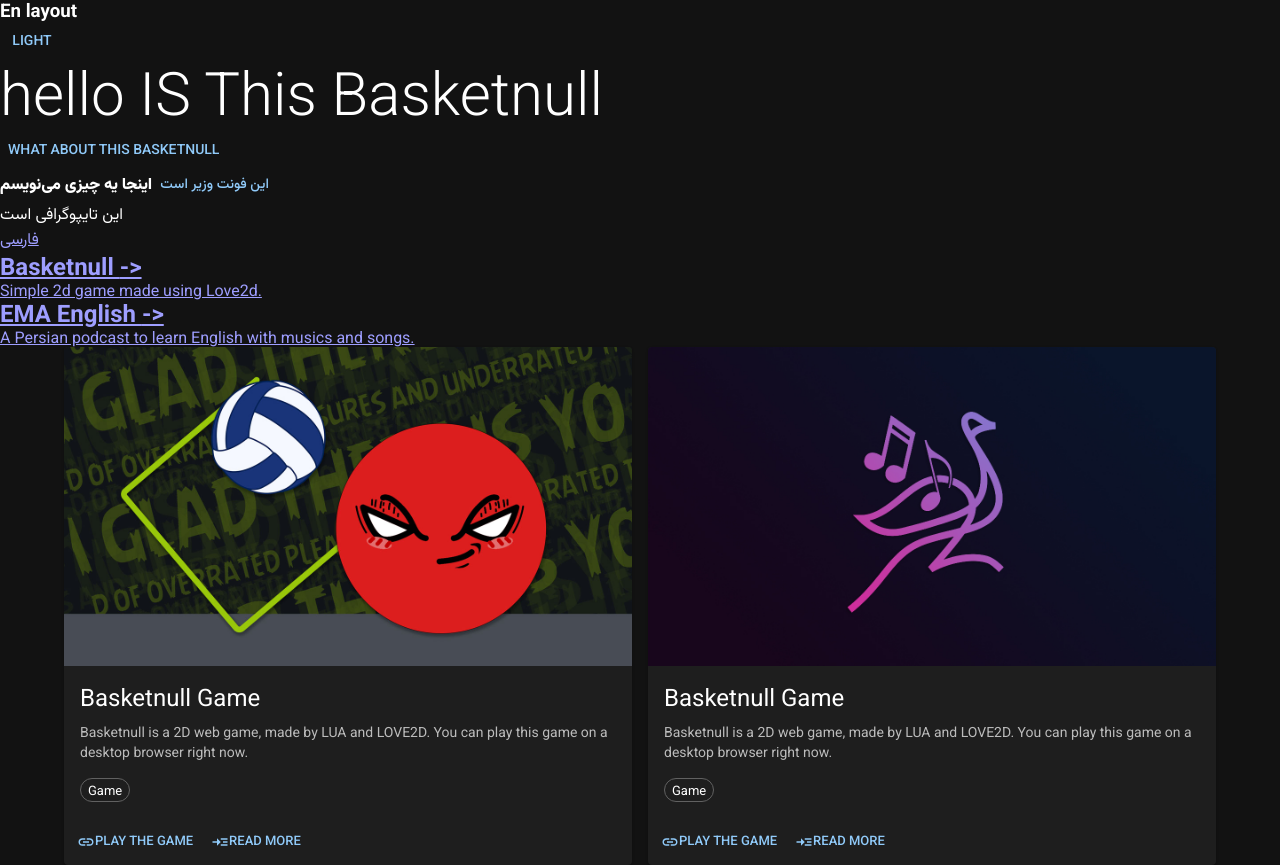
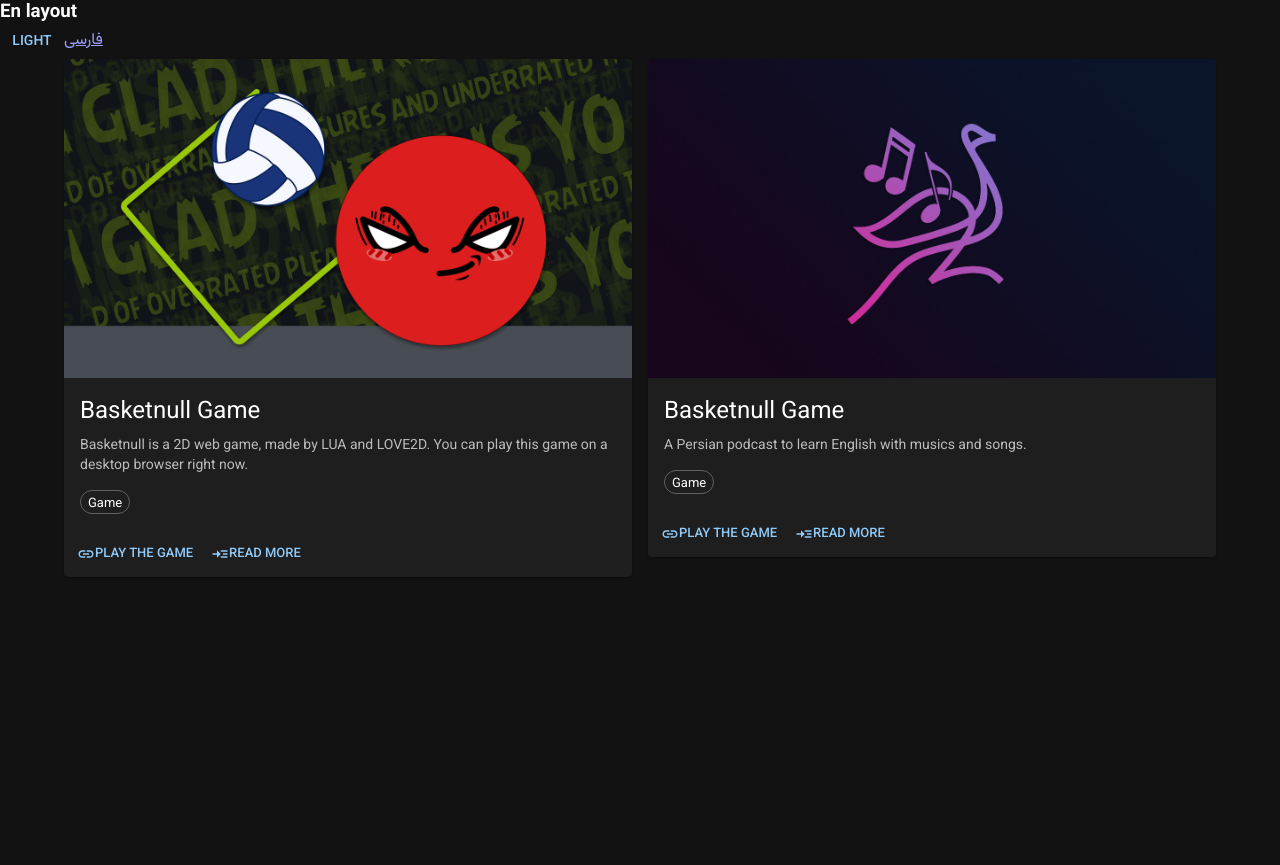
Before and after one commit to mitinull/portfolio-blog-nextjs-mui-multilanguage, a Next.js app: page / in a window 1280 px wide. After the commit the page ends 800 px from the top, so only its background shows below. Built offline with nearby package versions, Linux system fonts and the light colour scheme.

Commit message:
Implementing "switch language" and "card wrapper" strategies

```diff
--- a/app/(index)/page.jsx
+++ b/app/(index)/page.jsx
@@ -1,9 +1,10 @@
 import { BasketnullCard } from "@/components/cards/BasketnullCard";
 import { EmaEnglishCard } from "@/components/cards/EmaEnglishCard";
+import { PostsContainer } from "@/components/PostsContainer";
+import { PostWrapper } from "@/components/PostWrapper";
 import { SwitchTheme } from "@/components/SwitchTheme";
 import { vazir } from "@/utils/fonts";
 import { generateHreflang } from "@/utils/generateHreflang";
-import { Box, Button, Container, Grid, Typography } from "@mui/material";
 import Link from "next/link";
 
 export const metadata = {
@@ -28,48 +29,24 @@
 };
 
 export default function Home() {
+  const lang = "en";
+
   return (
     <main>
       <SwitchTheme />
-      <Typography variant="h2">hello IS This Basketnull</Typography>
-      <Button>what About this Basketnull</Button>
-      <Box fontWeight={900} component="div" className={vazir.className}>
-        اینجا یه چیزی می‌نویسم
-        <Button>این فونت وزیر است</Button>
-        <Typography>این تایپوگرافی است</Typography>
-      </Box>
+
       <Link href="/fa" className={vazir.className}>
         فارسی
       </Link>
-      <div>
-        <Link href="./basketnull">
-          <div>
-            <h2>
-              Basketnull <span>-&gt;</span>
-            </h2>
-            <p>Simple 2d game made using Love2d.</p>
-          </div>
-        </Link>
 
-        <Link href="ema-english">
-          <div>
-            <h2>
-              EMA English <span>-&gt;</span>
-            </h2>
-            <p>A Persian podcast to learn English with musics and songs.</p>
-          </div>
-        </Link>
-      </div>
-      <Container>
-        <Grid container spacing={2}>
-          <Grid item sm={6}>
-            <BasketnullCard />
-          </Grid>
-          <Grid item sm={6}>
-            <EmaEnglishCard />
-          </Grid>
-        </Grid>
-      </Container>
+      <PostsContainer>
+        <PostWrapper>
+          <BasketnullCard lang={lang} />
+        </PostWrapper>
+        <PostWrapper>
+          <EmaEnglishCard lang={lang} />
+        </PostWrapper>
+      </PostsContainer>
     </main>
   );
 }
--- a/app/fa/layout.jsx
+++ b/app/fa/layout.jsx
@@ -1,6 +1,4 @@
 import "../globals.css";
-import { HREFLANG_PATHS } from "../../utils/constants";
-import { SwitchTheme } from "../../components/SwitchTheme";
 import { vazir } from "@/utils/fonts";
 import { Providers } from "@/utils/providers";
 
@@ -9,8 +7,7 @@
     <html lang="fa-IR" dir="rtl" suppressHydrationWarning>
       <body className={vazir.className}>
         <Providers>
-          <SwitchTheme />
-          <h3 style={{ position: "absolute" }}>FaLayout</h3>
+          <h3>FaLayout</h3>
           {children}
         </Providers>
       </body>
--- /dev/null
+++ b/components/PostWrapper.jsx
@@ -0,0 +1,9 @@
+import { Grid } from "@mui/material";
+
+export function PostWrapper({ children }) {
+  return (
+    <Grid item sm={6}>
+      {children}
+    </Grid>
+  );
+}
--- /dev/null
+++ b/components/PostsContainer.jsx
@@ -0,0 +1,11 @@
+import { Container, Grid } from "@mui/material";
+
+export function PostsContainer({ children }) {
+  return (
+    <Container>
+      <Grid container spacing={2}>
+        {children}
+      </Grid>
+    </Container>
+  );
+}
--- a/components/cards/BasketnullCard.jsx
+++ b/components/cards/BasketnullCard.jsx
@@ -10,8 +10,8 @@
   Typography,
 } from "@mui/material";
 
-export function BasketnullCard() {
-  const language = "english";
+export function BasketnullCard({lang}) {
+  const language = lang;
 
   return (
     <Card>
@@ -29,12 +29,12 @@
       />
       <CardContent>
         <Typography gutterBottom variant="h5" component="div">
-          {language === "english"
+          {language === "en"
             ? "Basketnull Game"
             : "بازی بسکتنال (Basketnull)"}
         </Typography>
         <Typography variant="body2" color="text.secondary">
-          {language === "english"
+          {language === "en"
             ? `Basketnull is a 2D web game, made by LUA and LOVE2D. You can play
         this game on a desktop browser right now.`
             : `بازی بسکتنال یک بازی دو بعدی تحت وب است. این بازی با زبان Lua و فریمورک Love2D ساخته شده است.
@@ -42,7 +42,7 @@
         </Typography>
         <Stack direction="row" mt={2}>
           <Chip
-            label={language === "english" ? "Game" : "بازی سازی"}
+            label={language === "en" ? "Game" : "بازی سازی"}
             size="small"
             variant="outlined"
           />
@@ -51,16 +51,16 @@
       <CardActions>
         <Button size="small">
           <LinkIcon sx={{ fontSize: 18 }} />
-          {language === "english" ? "Play the Game" : "رفتن به سایت"}
+          {language === "en" ? "Play the Game" : "رفتن به سایت"}
         </Button>
         <Button size="small">
           <ReadMore
             sx={{
               fontSize: 18,
-              scale: language === "english" ? "1" : "-1",
+              scale: language === "en" ? "1" : "-1",
             }}
           />
-          {language === "english" ? "Read More" : "بیشتر بخوانید"}
+          {language === "en" ? "Read More" : "بیشتر بخوانید"}
         </Button>
       </CardActions>
     </Card>
--- a/components/cards/EmaEnglishCard.jsx
+++ b/components/cards/EmaEnglishCard.jsx
@@ -34,11 +34,7 @@
             : "بازی بسکتنال (Basketnull)"}
         </Typography>
         <Typography variant="body2" color="text.secondary">
-          {language === "english"
-            ? `Basketnull is a 2D web game, made by LUA and LOVE2D. You can play
-        this game on a desktop browser right now.`
-            : `بازی بسکتنال یک بازی دو بعدی تحت وب است. این بازی با زبان Lua و فریمورک Love2D ساخته شده است.
-          همین الان می‌توانید این بازی را توسط مرورگر کامپیوتر خود اجرا کنید.`}
+          A Persian podcast to learn English with musics and songs.
         </Typography>
         <Stack direction="row" mt={2}>
           <Chip
```
Also changed, not shown: app/fa/page.jsx (+16 -20 lines), 1 other file (tests, documents, lock files or other folders).
